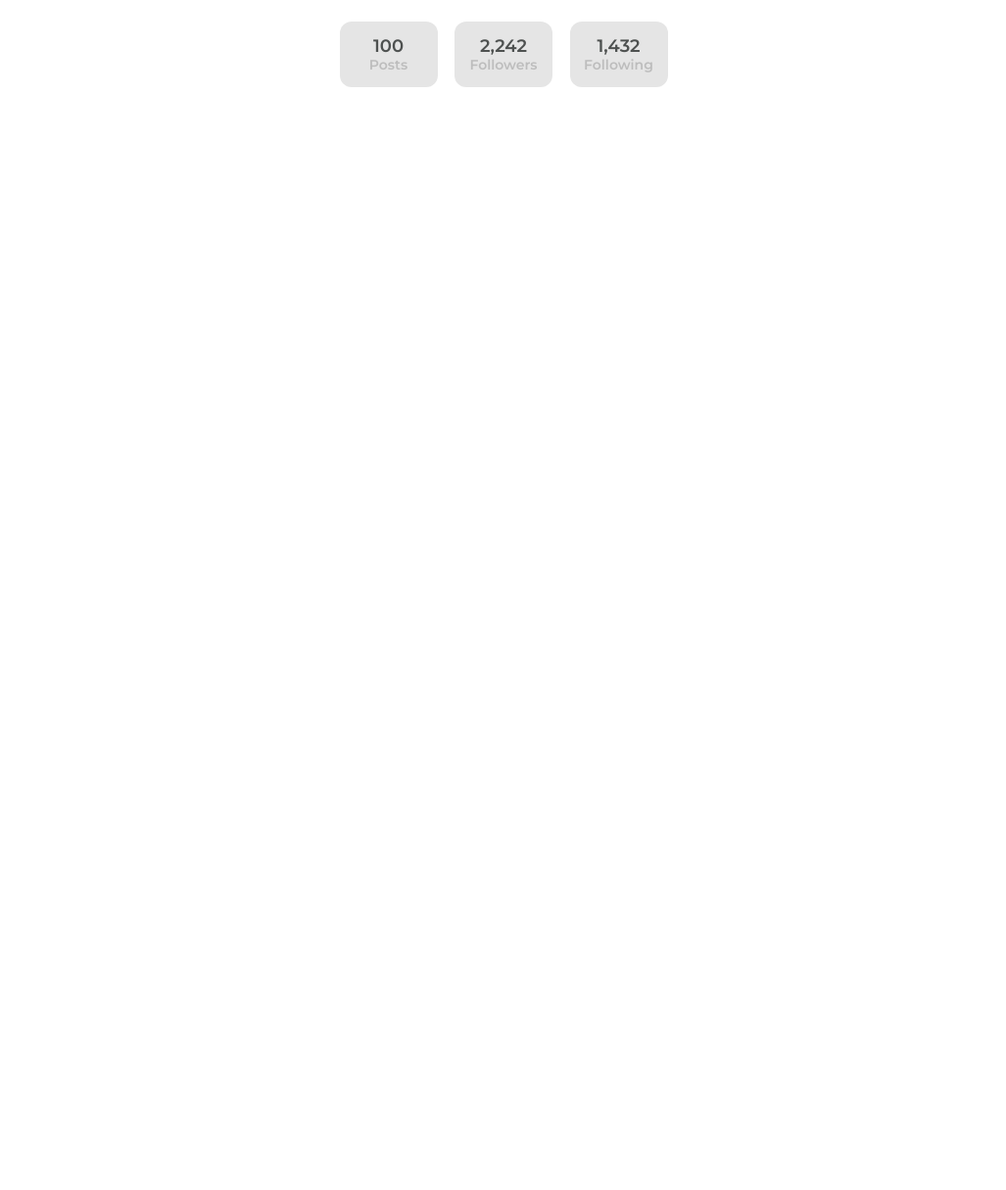
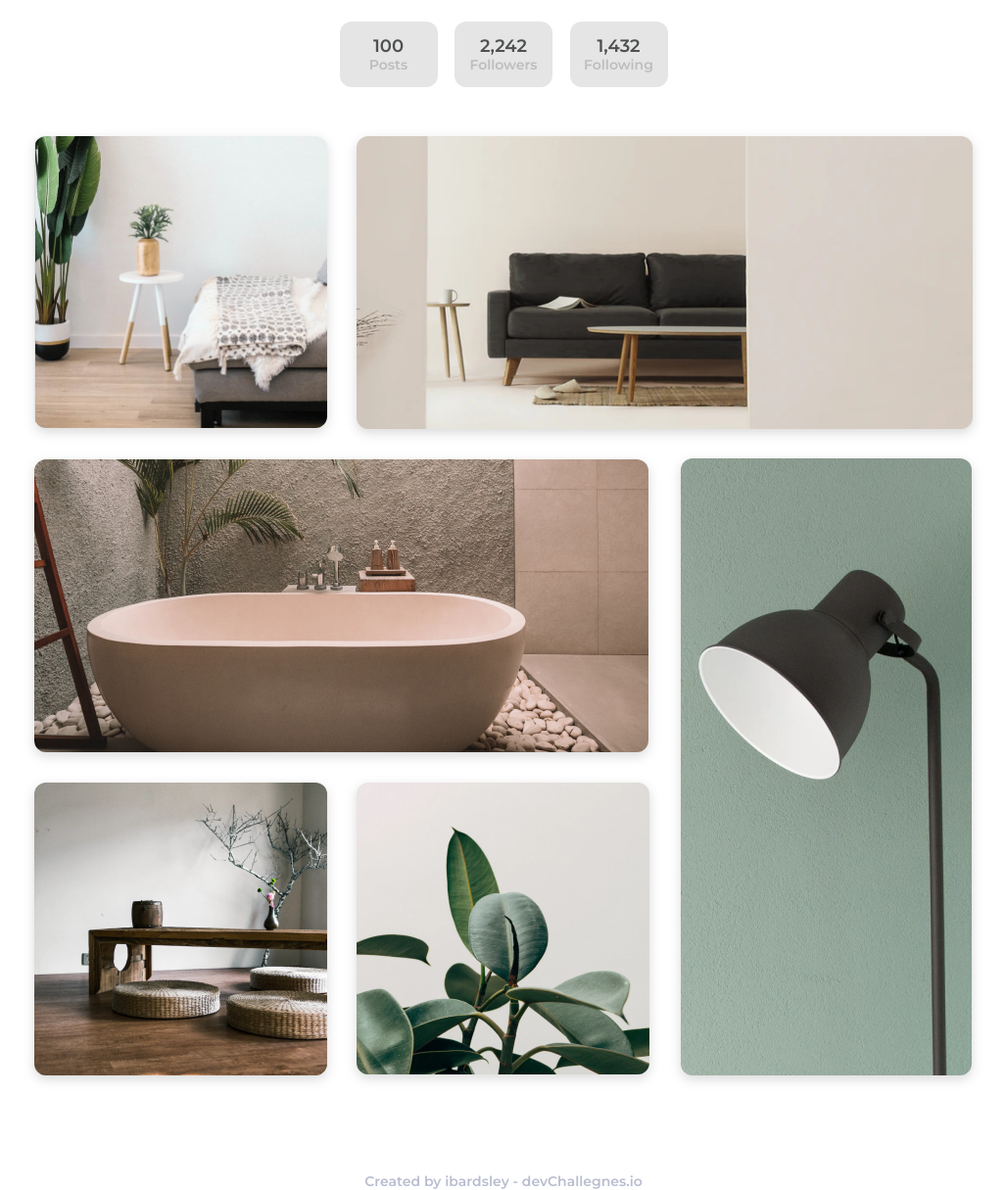
Before and after one commit to ibardsley/my-gallery-master, a plain HTML site: page index.html in a window 1280 px wide. Shown: the part 278-1493 px from the top of the page at 98% size, without its empty margins (126-1153 px from the left). Before the commit the page ends 800 px from the top, so only its background shows below. Drawn offline with Linux system fonts and the light colour scheme.

Commit message:
added elements

```diff
--- a/index.css
+++ b/index.css
@@ -22,7 +22,7 @@
     padding-top: 50px;
 }
 
-img {
+.profile {
     width: 156px;
     height: 156px;
     border-radius: 16px;
@@ -83,3 +83,106 @@ h4 {
     line-height: 17px;
     color: #bdbdbd;
 }
+
+.grid-container {
+    display: grid;
+    gap: 30px;
+    align-items: center;
+    justify-content: center;
+    padding-top: 50px;
+    padding-bottom: 100px;
+}
+
+.item1 {
+    grid-column: 1 / span 1;
+    grid-row: 1;
+    height: 299px;
+    width: 299px;
+}
+
+.item1 > img {
+    height: auto;
+    width: 100%;
+    border-radius: 12px;
+    filter: drop-shadow(0px 4px 6px rgba(0, 0, 0, 0.15));
+}
+
+.item2 {
+    grid-column: 2 / span 2;
+    grid-row: 1;
+    width: 629px;
+    height: 299px;
+  }
+
+  .item2 > img {
+    width: 100%;
+    height: auto;
+    border-radius: 12px;
+    filter: drop-shadow(0px 4px 6px rgba(0, 0, 0, 0.15));
+  }
+
+  .item3 {
+    grid-column: 1 / span 2;
+    grid-row: 2;
+    width: 627px;
+    height: 299px;
+  }
+
+  .item3 > img {
+    height: auto;
+    width: 100%;
+    border-radius: 12px;
+    filter: drop-shadow(0px 4px 6px rgba(0, 0, 0, 0.15));
+  }
+
+  .item4 {
+    grid-column: 3;
+    grid-row: 2 / span 2;
+    width: 297px;
+    height: 630px;
+  }
+
+  .item4 > img {
+    height: auto;
+    width: 100%;
+    border-radius: 12px;
+    filter: drop-shadow(0px 4px 6px rgba(0, 0, 0, 0.15));
+  }
+
+  .item5 {
+    grid-column: 1 / span 1;
+    grid-row: 3;
+    width: 299px;
+    height: 299px;
+  }
+
+  .item5 > img {
+    width: 100%;
+    height: auto;
+    border-radius: 12px;
+    filter: drop-shadow(0px 4px 6px rgba(0, 0, 0, 0.15));
+  }
+
+  .item6 {
+    grid-column: 2 / span 1;
+    grid-row: 3;
+    width: 299px;
+    height: 299px;
+  }
+
+  .item6 > img {
+    height: auto;
+    width: 100%;
+    border-radius: 12px;
+    filter: drop-shadow(0px 4px 6px rgba(0, 0, 0, 0.15));
+  }
+
+  footer {
+    font-family: 'Montserrat', sans-serif;
+    font-style: normal;
+    font-weight: 500;
+    font-size: 14px;
+    line-height: 17px;
+    text-align: center;
+    color: #B9BDCF;
+  }
--- a/index.html
+++ b/index.html
@@ -11,7 +11,7 @@
 
     <div class="container">
         <div class="image">
-            <img src="profilePhoto.png" alt="image">
+            <img src="profilePhoto.png" alt="image" class="profile">
             <h3>Rodney Cotton</h3>
             <p class="location">Florida, Massachusetts</p>
         </div>
@@ -31,5 +31,16 @@
         </div>
     </div>
 
+    <div class="grid-container">
+        <div class="grid-item item1"><img src="photo1.png" alt="image"></div>
+        <div class="grid-item item2"><img src="photo2.png" alt="image"></div>
+        <div class="grid-item item3"><img src="photo3.png" alt="image"></div>
+        <div class="grid-item item4"><img src="photo4.png" alt="image"></div>
+        <div class="grid-item item5"><img src="photo6.png" alt="image"></div>
+        <div class="grid-item item6"><img src="photo5.png" alt="image"></div>
+      </div>
+
+      <footer>Created by ibardsley - devChallegnes.io</footer>
+
 </body>
 </html>
```
